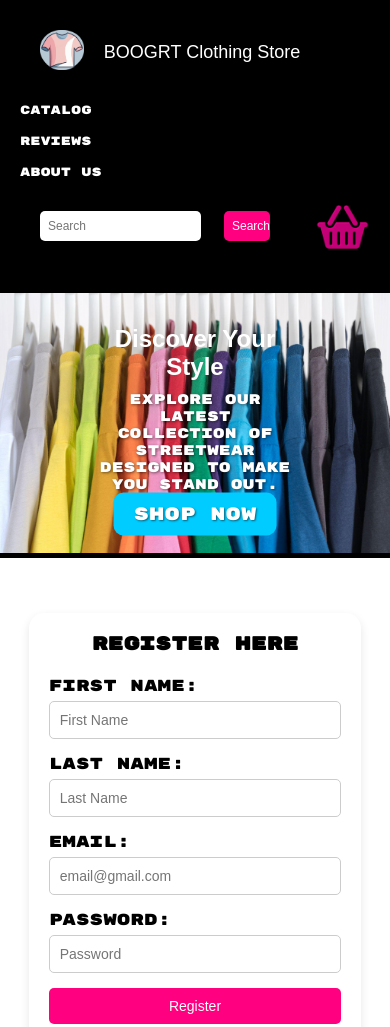
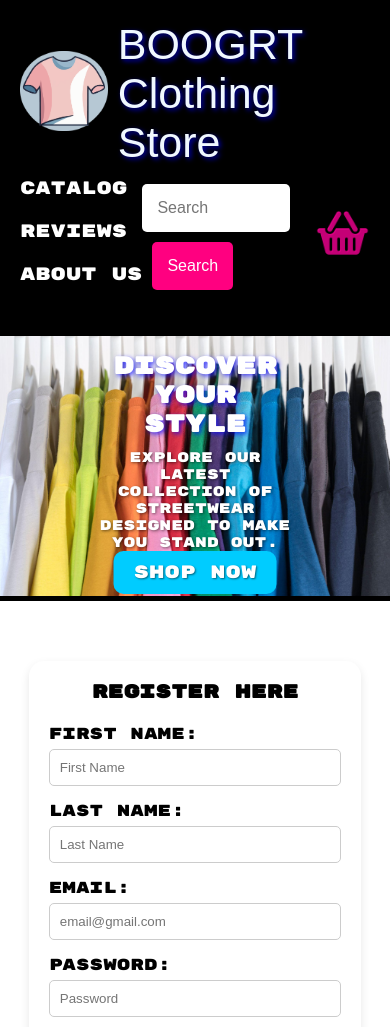
Before and after one commit to MorinaAnna/lab4, a plain HTML site: page index.html in a window 390 px wide. Shown: the top 1027 px of the page. Drawn offline with Linux system fonts and the light colour scheme; a web font is replaced by a local one.

Commit message:
Update style.css

```diff
--- a/style.css
+++ b/style.css
@@ -275,121 +275,58 @@ footer ul li a {
 
 /* Мобільна версія (ширина менше ніж 768px) */
 @media (max-width: 767px) {
-    /* Логотип і назва магазину */
-    .logo {
-        display: flex;
-        flex-direction: row; /* Розташування в один рядок */
-        align-items: center; /* Вирівнювання по вертикалі */
-        justify-content: flex-start; /* Логотип і назва поруч */
-        width: 100%;
-        padding: 10px 20px; /* Відступи */
-    }
-
-    .logo img {
-        height: 40px; /* Розмір логотипу */
-        margin-right: 10px; /* Відступ між логотипом і назвою */
-    }
-
-    .site-name {
-        font-family: 'Boomboom', sans-serif; /* Шрифт Boomboom */
-        font-size: 18px; /* Розмір тексту назви сайту */
-        text-shadow: none; /* Забираємо тіні для читабельності */
-        color: #fff; /* Білий текст */
-    }
-
-    /* Меню навігації */
     .nav-links {
-        display: flex;
         flex-direction: column; /* Вертикальне меню */
-        align-items: flex-start; /* Вирівнювання по лівому краю */
-        width: 100%;
-        margin: 10px 0; /* Відступи зверху і знизу */
-        font-family: 'Rubik Mono One', sans-serif; /* Шрифт для меню */
-        font-size: 12px; /* Розмір тексту пунктів меню */
+        margin-left: 0;
+        align-items: flex-start; /* Вирівнюємо по лівому краю */
     }
 
     .nav-links li {
-        margin: 8px 0; /* Зменшені відступи між пунктами меню */
+        margin: 10px 0; /* Відступи між пунктами меню */
     }
 
-    .nav-links a {
-        color: #fff; /* Білий текст */
-        text-decoration: none; /* Без підкреслення */
-        font-size: 12px; /* Розмір тексту в посиланнях */
-    }
-
-    /* Пошуковий блок */
     .search-container {
-        display: flex;
-        flex-direction: row; /* В один рядок */
-        justify-content: space-between; /* Вирівнювання елементів */
-        align-items: center; /* Центрування по вертикалі */
-        width: 100%;
-        margin: 10px 0; /* Відступи зверху і знизу */
-        padding: 0 20px; /* Відступи з боків */
+        flex-direction: column; /* Вертикальне розташування елементів пошуку */
+        align-items: flex-start;
+        margin-top: 10px;
     }
 
     #searchInput {
-        width: 70%; /* Поле пошуку займає 70% ширини */
-        font-size: 12px; /* Розмір тексту пошуку */
-        padding: 8px; /* Відступи всередині поля */
-        margin-right: 10px; /* Відступ між полем і кнопкою */
-        border-radius: 5px; /* Округлення країв */
-        border: none; /* Без рамки */
-    }
-
-    #searchButton {
-        width: 20%; /* Кнопка пошуку займає 20% ширини */
-        font-size: 12px; /* Розмір тексту кнопки */
-        padding: 8px;
-        background-color: #FF0080; /* Колір збережено */
-        color: #fff; /* Білий текст */
-        border: none;
-        border-radius: 5px;
-        cursor: pointer;
-    }
-
-    #searchButton:hover {
-        background-color: #d60068; /* Ефект hover */
-    }
-
-    /* Герой-секція */
-    .hero-text h1 {
-        font-family: 'Boomboom', sans-serif; /* Шрифт збережено */
-        font-size: 24px; /* Розмір тексту */
-        text-shadow: none; /* Забираємо тіні */
+        width: 100%; /* Ширина пошукового поля на всю ширину */
         margin-bottom: 10px;
     }
 
+    .hero-text h1 {
+        font-size: 24px; /* Менший заголовок для мобільних */
+    }
+
     .hero-text p {
-        font-family: 'Rubik Mono One', sans-serif; /* Збереження шрифту */
-        font-size: 14px; /* Зменшений розмір тексту */
-        margin-bottom: 10px;
+        font-size: 14px; /* Менший підзаголовок для мобільних */
+    }
+
+    .registration-form {
+        width: 95%; /* Збільшуємо ширину форми на мобільних пристроях */
     }
 
     .cta-button {
-        font-family: 'Rubik Mono One', sans-serif; /* Збереження шрифту */
-        font-size: 18px; /* Розмір тексту кнопки */
-        padding: 10px 20px; /* Відступи */
-        background-color: #00CCFF; /* Збереження кольору */
-        color: #fff; /* Білий текст */
-        border: none;
-        border-radius: 10px;
-        cursor: pointer;
-        text-transform: uppercase; /* Великі літери */
-    }
-
-    .cta-button:hover {
-        background-color: #0099CC; /* Ефект hover */
-    }
-
-    /* Реєстраційна форма */
-    .registration-form {
-        width: 95%; /* Ширина форми */
-        margin: 15px auto; /* Центрування */
-    }
-
-    .registration-form input {
-        font-size: 14px; /* Зменшений розмір тексту */
+        font-size: 18px; /* Менший шрифт для кнопки */
     }
 }
+.nested-list {
+    margin-top: 20px;
+}
+
+.nested-list ul {
+    list-style-type: none;
+    padding-left: 0;
+}
+
+.color-swatch {
+    display: inline-block;
+    width: 24px; /* Ширина круга */
+    height: 24px; /* Висота круга */
+    border-radius: 50%; /* Зробити коло */
+    margin-right: 8px; /* Відстань між кольоровим кругом і текстом */
+    background-size: cover; /* Щоб зображення покривало весь круг */
+    background-position: center; /* Центрування зображення */
+}
```
